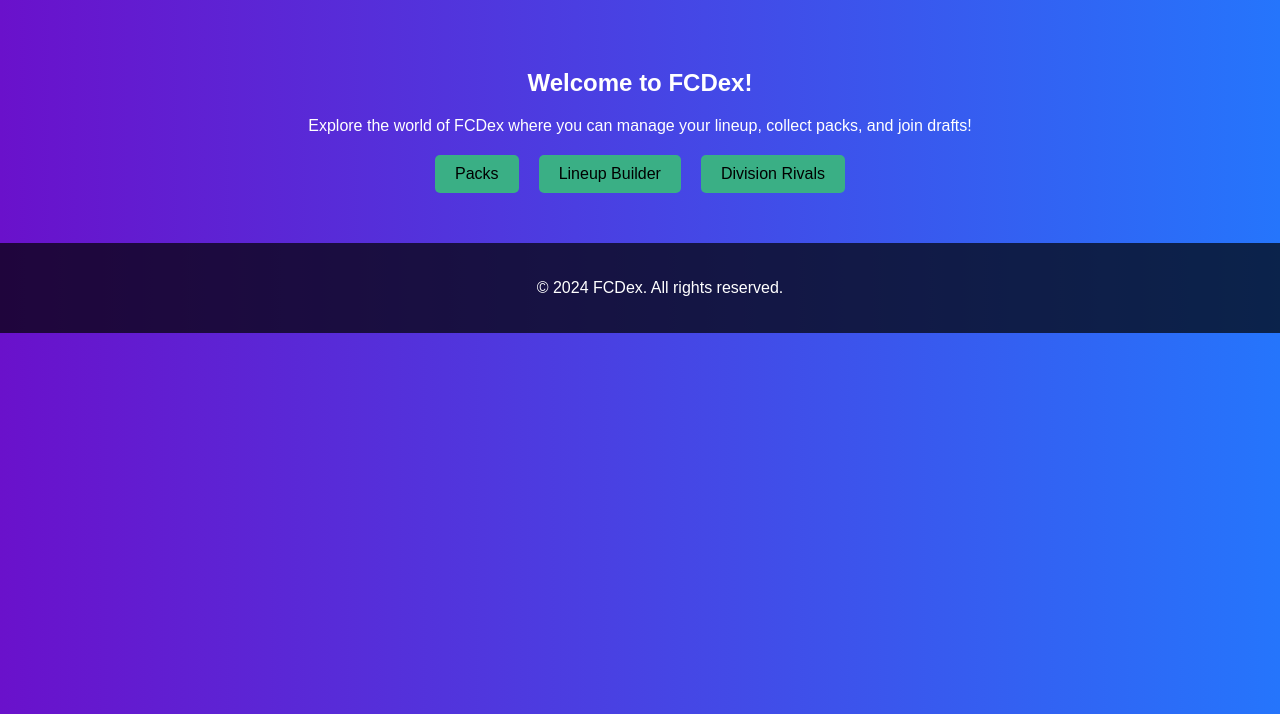
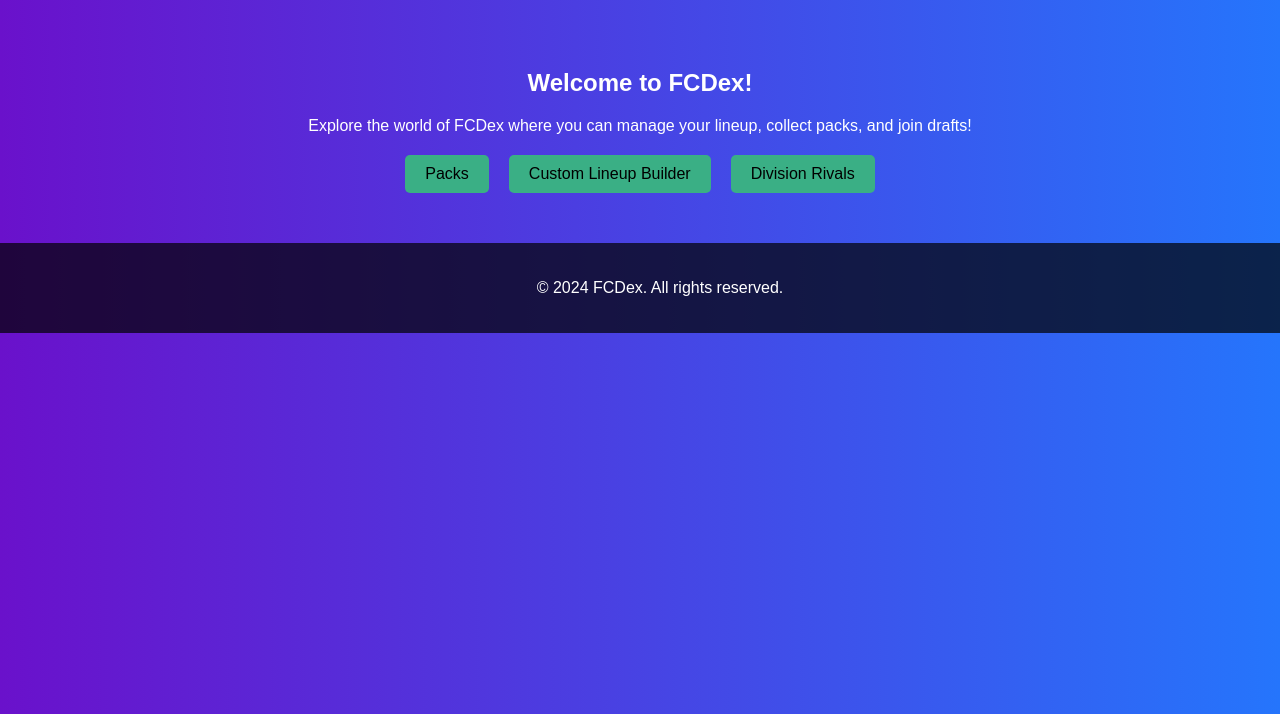
Before and after one commit to Kavyant420/FCDex-Official, a plain HTML site: page index.html in a window 1280 px wide. Shown: the part 86-800 px from the top of the page. Drawn offline with Linux system fonts and the light colour scheme.

Commit message:
Update index.html

```diff
--- a/index.html
+++ b/index.html
@@ -100,7 +100,7 @@
         <p>Explore the world of FCDex where you can manage your lineup, collect packs, and join drafts!</p>
         <div class="sub-nav">
             <button onclick="showLoadingAndRedirec2()">Packs</button>
-            <button onclick="showLoadingAndRedirect()">Lineup Builder</button>
+            <button onclick="showLoadingAndRedirect()">Custom Lineup Builder</button>
             <button onclick="showLoadingAndRedirect3()">Division Rivals</button>
         </div>
     </main>
```
